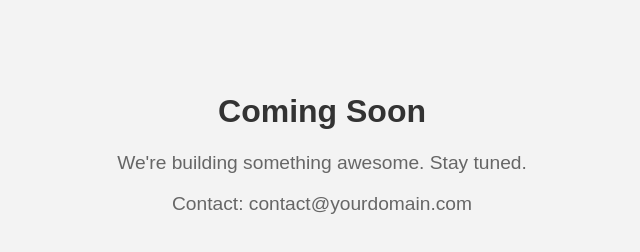
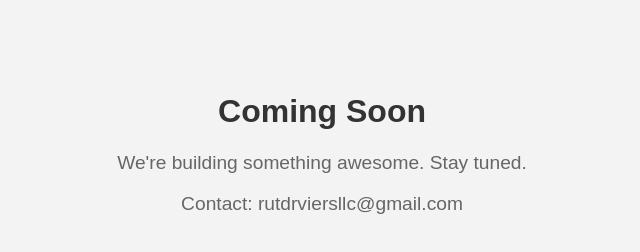
Before and after one commit to RutDrivers/LandingPage, a plain HTML site: page First_page.html in a window 1280 px wide. Shown: the full height of the page, 318-958 px from the left. Drawn offline with Linux system fonts and the light colour scheme.

Commit message:
landing page2

```diff
--- a/First_page.html
+++ b/First_page.html
@@ -3,7 +3,7 @@
 <head>
   <meta charset="UTF-8" />
   <meta name="viewport" content="width=device-width, initial-scale=1.0" />
-  <title>My App Landing</title>
+  <title>Rut Driver's, LLC</title>
   <style>
     body {
       font-family: sans-serif;
@@ -23,6 +23,6 @@
 <body>
   <h1>Coming Soon</h1>
   <p>We're building something awesome. Stay tuned.</p>
-  <p>Contact: contact@yourdomain.com</p>
+  <p>Contact: rutdrviersllc@gmail.com</p>
 </body>
 </html>
```
